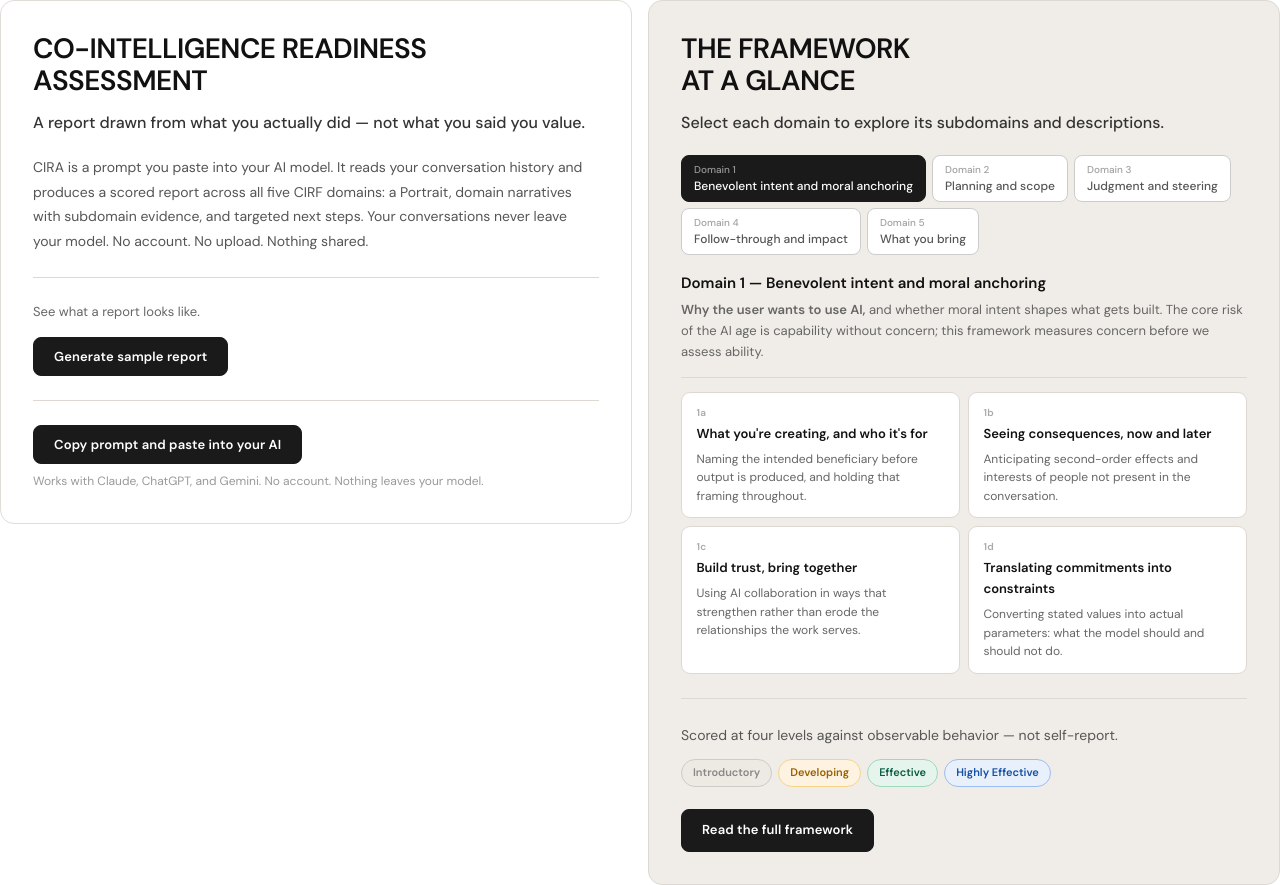
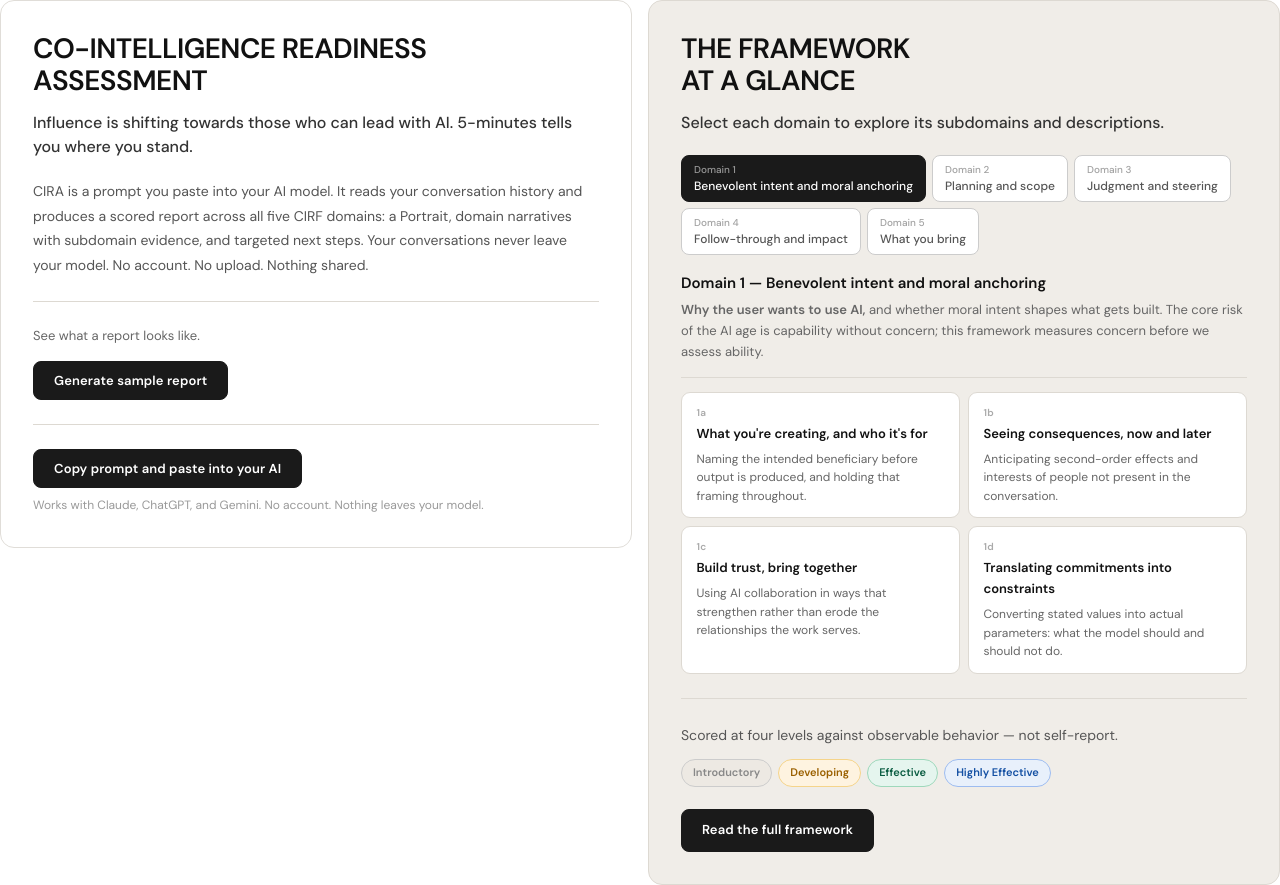
Before and after one commit to mrkobot/cirf-embed, a plain HTML site: page index.html in a window 1280 px wide. Drawn offline with Linux system fonts and the light colour scheme.

Commit message:
Update index.html

```diff
--- a/index.html
+++ b/index.html
@@ -183,7 +183,7 @@
 <div class="card-row">
 <div class="product-card card-cira">
   <h3 class="card-title">CO-INTELLIGENCE READINESS<span class="title-sub">ASSESSMENT</span></h3>
-  <p class="card-subtitle">A report drawn from what you actually did — not what you said you value.</p>
+  <p class="card-subtitle">Influence is shifting towards those who can lead with AI. 5-minutes tells you where you stand.</p>
   <p class="card-body">CIRA is a prompt you paste into your AI model. It reads your conversation history and produces a scored report across all five CIRF domains: a Portrait, domain narratives with subdomain evidence, and targeted next steps. Your conversations never leave your model. No account. No upload. Nothing shared.</p>
 
   <hr class="divider">
```
